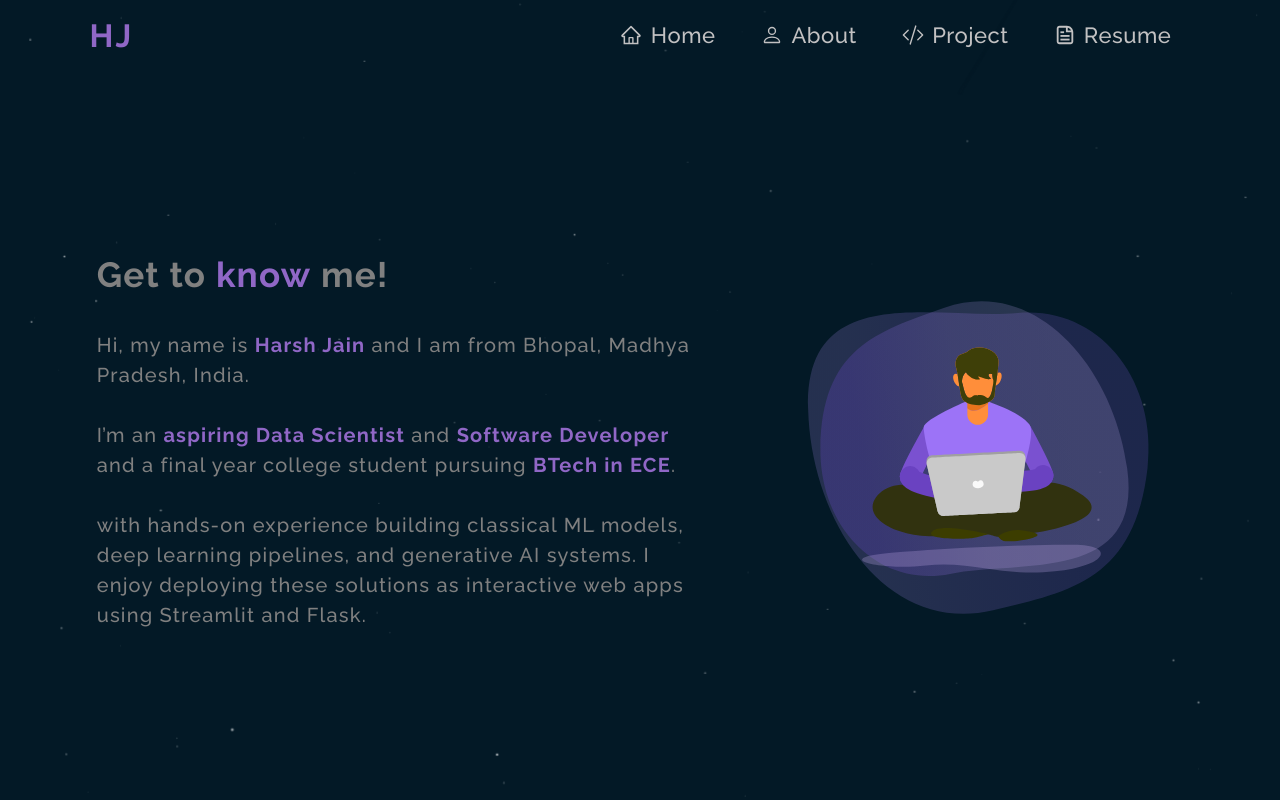
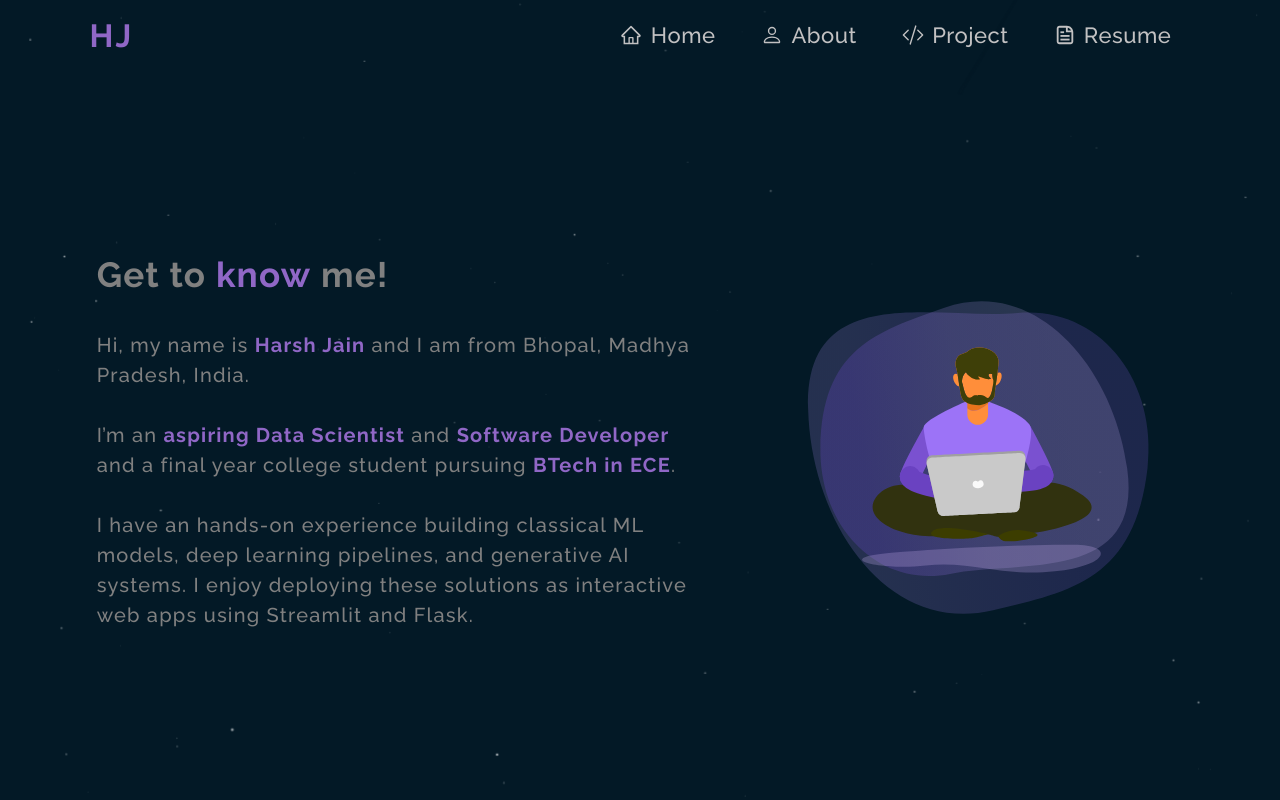
Before and after one commit to harshjain2309/Portfolio, a React (Create React App) app: page /About in a window 1280 px wide. Shown: the top 800 px of the page. Built offline with nearby package versions, Linux system fonts and the light colour scheme.

Commit message:
Update About.js

```diff
--- a/src/Components/About.js
+++ b/src/Components/About.js
@@ -13,7 +13,7 @@ const About = () => {
           <p>
           Hi, my name is <b>Harsh Jain</b> and I am from Bhopal, Madhya Pradesh, India. <br/><br/>
           I’m an <b>aspiring Data Scientist</b> and <b>Software Developer</b> and a final year college student pursuing <b>BTech in ECE</b>. <br/><br/>
-           with hands-on experience building classical ML models, deep learning pipelines, and generative AI systems. I enjoy deploying these solutions as interactive web apps using Streamlit and Flask.
+          I have an hands-on experience building classical ML models, deep learning pipelines, and generative AI systems. I enjoy deploying these solutions as interactive web apps using Streamlit and Flask.
 
           </p>
         </div>
```
